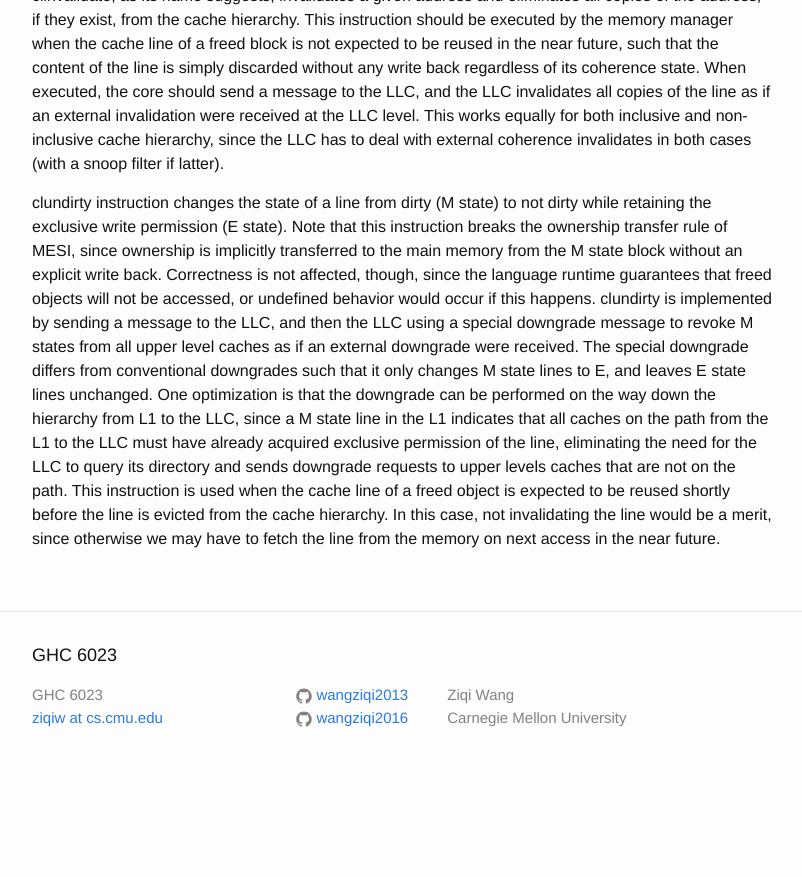
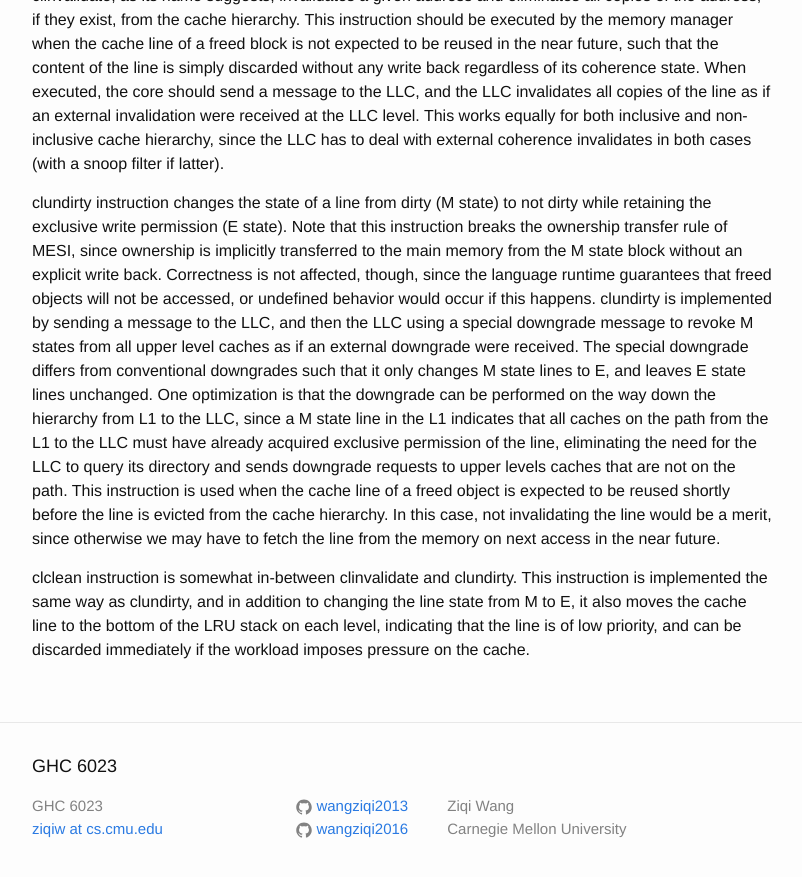
Before and after one commit to wangziqi2013/wangziqi2013.github.io, a Jekyll site: the page built from _posts/2020-08-07-cooperative-cache-scrubbing.markdown, in a window 1280 px wide and 900 px high, scrolled down 1222 px. Shown: the top 877 px of the window, without its empty margins (238-1040 px from the left). Built offline with Jekyll 4.4.1, drawn with Linux system fonts in a browser that asks for light colours; before the commit the page ends 2011 px from its top, so only the background shows below that.

Commit message:
Adding clclean

```diff
--- a/_posts/2020-08-07-cooperative-cache-scrubbing.markdown
+++ b/_posts/2020-08-07-cooperative-cache-scrubbing.markdown
@@ -64,3 +64,8 @@ requests to upper levels caches that are not on the path.
 This instruction is used when the cache line of a freed object is expected to be reused shortly before the line is
 evicted from the cache hierarchy. In this case, not invalidating the line would be a merit, since otherwise we may
 have to fetch the line from the memory on next access in the near future.
+
+clclean instruction is somewhat in-between clinvalidate and clundirty. This instruction is implemented the same way as
+clundirty, and in addition to changing the line state from M to E, it also moves the cache line to the bottom of the
+LRU stack on each level, indicating that the line is of low priority, and can be discarded immediately if the workload
+imposes pressure on the cache.
```
